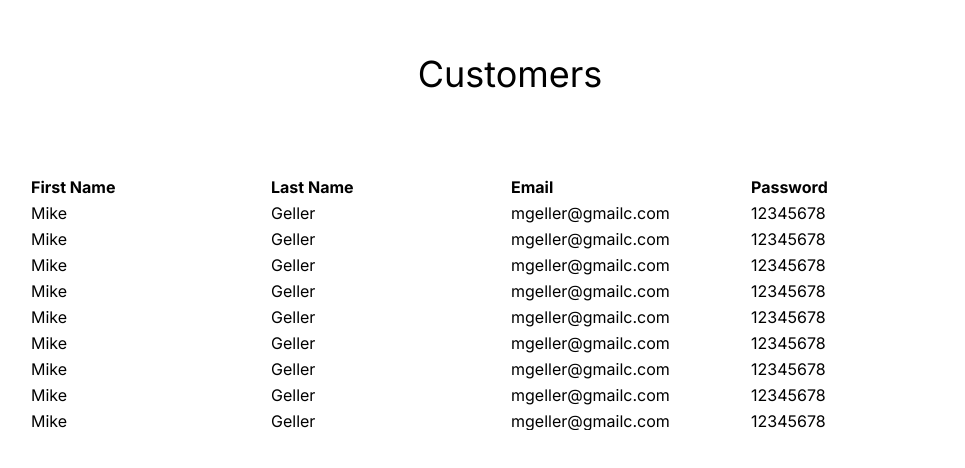
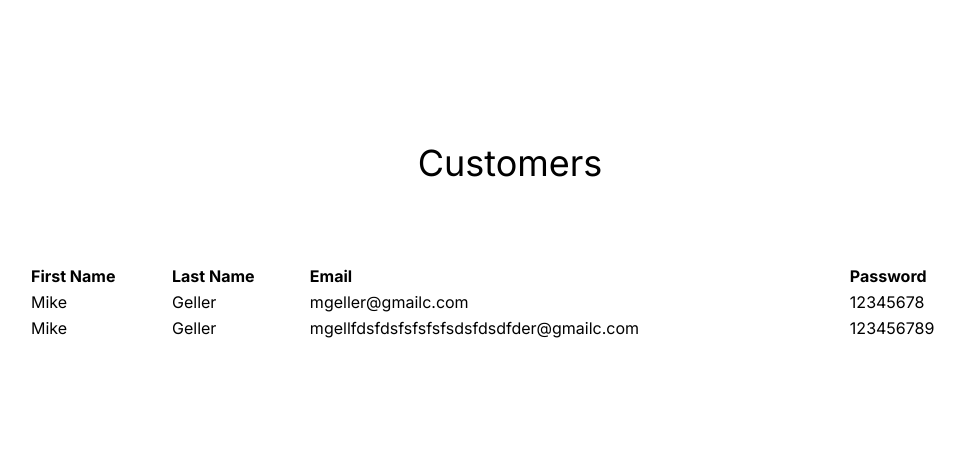
Before and after one commit to tossik8/MASFinalProject, a Next.js app in the folder client/: page / in a window 1280 px wide. Shown: the part 158-626 px from the top of the page, without its empty margins (130-1095 px from the left). Built offline with nearby package versions, Linux system fonts and the light colour scheme.

Commit message:
feat: add a customer card on click

```diff
--- a/client/src/app/page.tsx
+++ b/client/src/app/page.tsx
@@ -1,16 +1,25 @@
-import Customers from "@/components/Customers";
+"use client"
+
+import CustomerCard from "@/components/CustomerCard";
+import Customers, { ICustomer } from "@/components/Customers";
+import { useState } from "react";
 
 
 export default function Home() {
 
+  const [selectedCustomer, setSelectedCustomer] = useState<ICustomer|null>()
+
   return (
-    <main className="w-full h-full max-w-screen-2xl flex justify-center items-center mx-auto">
+    <main className="relative w-full h-full max-w-screen-2xl flex justify-center items-center mx-auto">
       <section className="w-3/4 flex flex-col">
         <h1 className="text-center mb-20 text-4xl">Customers</h1>
-        <div className="overflow-y-auto h-64">
-            <Customers/>
+        <div className="overflow-y-auto max-h-64">
+          <Customers onSelectCustomer={setSelectedCustomer}/>
         </div>
       </section>
+      {selectedCustomer? <CustomerCard
+      customer={selectedCustomer}
+      onSelectCustomer={setSelectedCustomer}/> : null}
     </main>
-  );
+  )
 }
--- /dev/null
+++ b/client/src/components/Accounts.tsx
@@ -0,0 +1,39 @@
+import React from 'react'
+import { IAccount } from './Customers'
+
+interface AccountsProps{
+  accounts: IAccount[]
+}
+
+const Accounts = ({accounts} : AccountsProps ) => {
+  return (
+    <table className="table-auto min-w-max">
+      <thead className="sticky top-0 bg-white">
+        <tr>
+          <th className="text-start border px-2">Account Number</th>
+          <th className="text-start border px-2">Balance</th>
+          <th className="text-start border px-2">Opening Date</th>
+          <th className="text-start border px-2">Status</th>
+          <th className="text-start border px-2">Overdraft Limit</th>
+          <th className="text-start border px-2">Interest Rate</th>
+          <th className="text-start border px-2">Investment Objective</th>
+        </tr>
+      </thead>
+      <tbody>
+        {accounts.map((account: IAccount) => (
+          <tr key={account.id}>
+            <td className="border px-2">{account.accountNumber}</td>
+            <td className="border px-2">{account.balance}</td>
+            <td className="border px-2">{account.openingDate.toDateString()}</td>
+            <td className="border px-2">{account.status}</td>
+            <td className="border px-2">{account.overdraftLimit}</td>
+            <td className="border px-2">{account.interestRate}</td>
+            <td className="border px-2">{account.investmentObjective}</td>
+          </tr>
+        ))}
+      </tbody>
+    </table>
+  )
+}
+
+export default Accounts
--- /dev/null
+++ b/client/src/components/CustomerCard.tsx
@@ -0,0 +1,35 @@
+import Accounts from './Accounts'
+import { ICustomer } from './Customers'
+import React from 'react'
+
+interface CustomerCardProps{
+  customer: ICustomer,
+  onSelectCustomer: (customer: null) => void
+}
+
+const CustomerCard = ({customer, onSelectCustomer} : CustomerCardProps) => {
+  return (
+    <div className="absolute bg-black/50 w-full h-full">
+      <div className="relative w-2/3 bg-white top-1/2 left-1/2 -translate-y-1/2 -translate-x-1/2 p-8">
+        <h2 className="text-3xl text-center">Customer Information</h2>
+        <button onClick={() => onSelectCustomer(null)} className='absolute right-4 top-4'>Close</button>
+        <div className="flex my-4 gap-4 flex-wrap">
+          <div className="whitespace-nowrap">
+            <p><b>First name:</b> {customer.firstName}</p>
+            <p><b>Last name:</b> {customer.lastName}</p>
+          </div>
+          <div className="overflow-x-auto whitespace-nowrap">
+            <p className=""><b>Email:</b> {customer.email}</p>
+            <p><b>Password:</b> {customer.password}</p>
+          </div>
+        </div>
+        <h3 className="text-2xl">Accounts</h3>
+        <div className="overflow-auto max-h-64">
+            <Accounts accounts={customer.accounts}/>
+        </div>
+      </div>
+    </div>
+  )
+}
+
+export default CustomerCard
--- a/client/src/components/Customers.tsx
+++ b/client/src/components/Customers.tsx
@@ -1,60 +1,53 @@
 import React from 'react'
 
 export interface ICustomer{
+  id: number
   firstName: string
   lastName: string
   email: string
   password: string
+  accounts: IAccount[]
 }
 
-const Customers = () => {
+export interface IAccount{
+  id: number
+  accountNumber: string
+  balance: number
+  openingDate: Date
+  status: string
+  overdraftLimit?: number
+  interestRate?: number
+  investmentObjective?: string
+}
+
+interface CustomersProps{
+  onSelectCustomer: (customer: ICustomer) => void
+}
+
+const Customers = ({onSelectCustomer} : CustomersProps) => {
 
   const customers: ICustomer[] = [
-        {firstName: "Mike", lastName: "Geller", email: "mgeller@gmailc.com", password: "12345678"},
-        {firstName: "Mike", lastName: "Geller", email: "mgeller@gmailc.com", password: "12345678"},
-        {firstName: "Mike", lastName: "Geller", email: "mgeller@gmailc.com", password: "12345678"},
-        {firstName: "Mike", lastName: "Geller", email: "mgeller@gmailc.com", password: "12345678"},
-        {firstName: "Mike", lastName: "Geller", email: "mgeller@gmailc.com", password: "12345678"},
-        {firstName: "Mike", lastName: "Geller", email: "mgeller@gmailc.com", password: "12345678"},
-        {firstName: "Mike", lastName: "Geller", email: "mgeller@gmailc.com", password: "12345678"},
-        {firstName: "Mike", lastName: "Geller", email: "mgeller@gmailc.com", password: "12345678"},
-        {firstName: "Mike", lastName: "Geller", email: "mgeller@gmailc.com", password: "12345678"},
-        {firstName: "Mike", lastName: "Geller", email: "mgeller@gmailc.com", password: "12345678"},
-        {firstName: "Mike", lastName: "Geller", email: "mgeller@gmailc.com", password: "12345678"},
-        {firstName: "Mike", lastName: "Geller", email: "mgeller@gmailc.com", password: "12345678"},
-        {firstName: "Mike", lastName: "Geller", email: "mgeller@gmailc.com", password: "12345678"},
-        {firstName: "Mike", lastName: "Geller", email: "mgeller@gmailc.com", password: "12345678"},
-        {firstName: "Mike", lastName: "Geller", email: "mgeller@gmailc.com", password: "12345678"},
-        {firstName: "Mike", lastName: "Geller", email: "mgeller@gmailc.com", password: "12345678"},
-        {firstName: "Mike", lastName: "Geller", email: "mgeller@gmailc.com", password: "12345678"},
-        {firstName: "Mike", lastName: "Geller", email: "mgeller@gmailc.com", password: "12345678"},
-        {firstName: "Mike", lastName: "Geller", email: "mgeller@gmailc.com", password: "12345678"},
-        {firstName: "Mike", lastName: "Geller", email: "mgeller@gmailc.com", password: "12345678"},
-        {firstName: "Mike", lastName: "Geller", email: "mgeller@gmailc.com", password: "12345678"},
-        {firstName: "Mike", lastName: "Geller", email: "mgeller@gmailc.com", password: "12345678"},
-        {firstName: "Mike", lastName: "Geller", email: "mgeller@gmailc.com", password: "12345678"},
-        {firstName: "Mike", lastName: "Geller", email: "mgeller@gmailc.com", password: "12345678"},
-        {firstName: "Mike", lastName: "Geller", email: "mgeller@gmailc.com", password: "12345678"},
-        {firstName: "Mike", lastName: "Geller", email: "mgeller@gmailc.com", password: "12345678"},
-        {firstName: "Mike", lastName: "Geller", email: "mgeller@gmailc.com", password: "12345678"},
-        {firstName: "Mike", lastName: "Geller", email: "mgeller@gmailc.com", password: "12345678"},
-        {firstName: "Mike", lastName: "Geller", email: "mgeller@gmailc.com", password: "12345678"},
-        {firstName: "Mike", lastName: "Geller", email: "mgeller@gmailc.com", password: "12345678"}
+      {id: 1, firstName: "Mike", lastName: "Geller", email: "mgeller@gmailc.com", password: "12345678",
+          accounts: [{id: 1, accountNumber: "dfgguyguygugguggujhghjjhjhghjga", openingDate: new Date(2023, 11), status: "ACTIVE", balance: 0, overdraftLimit: 0}]
+      },
+      {id: 2, firstName: "Mike", lastName: "Geller", email: "mgellfdsfdsfsfsfsfsdsfdsdfder@gmailc.com", password: "123456789",
+          accounts: [{id: 2, accountNumber: "dfa", openingDate: new Date(2023, 11), status: "ACTIVE", balance: 0, interestRate: 0.05}]
+      }
   ]
 
   return (
-        <table className="table-fixed min-w-full">
+    <table className="table-auto min-w-full w-max">
       <thead className="sticky top-0 bg-white">
         <tr>
-                    <th className="text-start w-1/4">First Name</th>
-                    <th className="text-start w-1/4">Last Name</th>
-                    <th className="text-start w-1/4">Email</th>
-                    <th className="text-start w-1/4">Password</th>
+            <th className="text-start">First Name</th>
+            <th className="text-start">Last Name</th>
+            <th className="text-start">Email</th>
+            <th className="text-start">Password</th>
         </tr>
       </thead>
       <tbody>
         {customers.map((customer: ICustomer) => (
-                    <tr className="hover:bg-blue-300 hover:cursor-pointer">
+          <tr key={customer.id} onClick={() => onSelectCustomer(customer)} className="hover:bg-blue-300 hover:cursor-pointer">
             <td>{customer.firstName}</td>
             <td>{customer.lastName}</td>
             <td>{customer.email}</td>
```
Lines whose indentation alone changed are shown as unchanged.
